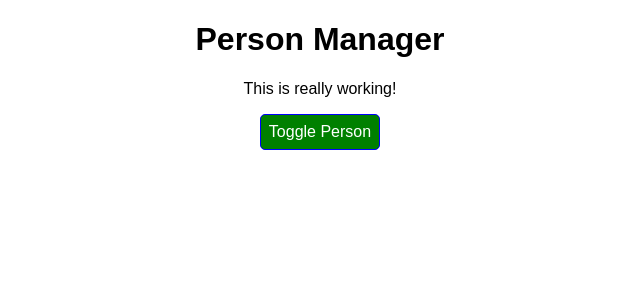
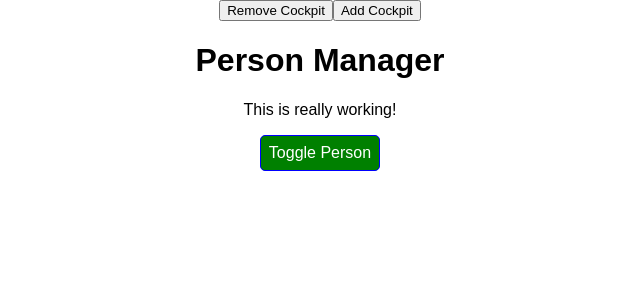
Before and after one commit to twood17/react-burger, a React app: page / in a window 1280 px wide. Shown: the top 300 px of the page, without its empty margins (320-960 px from the left). Built offline with nearby package versions, Linux system fonts and the light colour scheme.

Commit message:
workingon lifecycles and useEffect

```diff
--- a/src/components/Cockpit/Cockpit.js
+++ b/src/components/Cockpit/Cockpit.js
@@ -1,7 +1,26 @@
-import React from 'react';
+import React, {useEffect} from 'react';
 import classes from './Cockpit.css';
 
 const Cockpit = (props) => {
+
+	useEffect(() => {
+		console.log('[Cockpit.js] useEffect')
+		//http request...
+		setTimeout(() => {
+			alert('saved data to cloud!')
+		}, 1000);
+		return () => {
+			console.log('[Cockpit.js] cleanup work in useEffect')
+		}
+	}, [])
+
+	useEffect(() => {
+		console.log('[Cockpit.js] 2nd useEffect')
+		return () => {
+			console.log('[Cockpit.js] cleanup work in 2nd useEffect')
+		}
+	});
+
 	const assignedClasses = [];
 	let btnClass = '';
 	if (props.showPersons) {
--- a/src/components/Persons/Persons.js
+++ b/src/components/Persons/Persons.js
@@ -7,17 +7,20 @@
 	// 	return state
 	// }
 
+
+
 	shouldComponentUpdate(nextProps,nextState) {
 		console.log('[Persons.js] shouldComponentUpdate')
 		return true
 	}
 	getSnapshotBeforeUpdate(prevProps, prevState) {
-		console.log('[Persons.js] getSnapshotBeforreUpdate')
-
+		console.log('[Persons.js] getSnapshotBeforeUpdate')
+		return {message: 'Snapshot testing!'}
 	}
 
-	componentDidUpdate() {
+	componentDidUpdate(prevProps, prevState, snapshot) {
 		console.log('[Persons.js] componentDidUpdate')
+		console.log(snapshot)
 	}
 
 	render() {
--- a/src/containers/App.js
+++ b/src/containers/App.js
@@ -6,9 +6,8 @@
 
 class App extends Component {
 	constructor(props) {
-		super(props)
+		super(props);
 		console.log('[App.js] constructor');
-
 	}
 	//testing 2345
 	state = {
@@ -18,17 +17,27 @@
 			{ id: 'a3151615', name: 'Tom', age: 25 }
 		],
 		otherState: 'some value',
-		showPersons: false
+		showPersons: false,
+		showCockpit: true
 	};
 
-	static getDerivedStateFromProps(props, state){
-		console.log('[App.js] getDerivedStateFromProps', props)
+	static getDerivedStateFromProps(props, state) {
+		console.log('[App.js] getDerivedStateFromProps', props);
 		return state;
 	}
 
-	// componentDidMount() {
-	// 	console.log('[App.js] componentDidMount')
-	// }
+	componentDidMount() {
+		console.log('[App.js] componentDidMount');
+	}
+
+	shouldComponentUpdate(nextProps, nextState) {
+		console.log('[App.js] shouldComponentUpdate');
+		return true;
+	}
+
+	componentDidUpdate() {
+		console.log('[App.js] componentDidUpdate');
+	}
 
 	nameChangedHandler = (event, id) => {
 		const personIndex = this.state.persons.findIndex((p) => {
@@ -60,7 +69,7 @@
 	};
 
 	render() {
-		console.log('[App.js] render')
+		console.log('[App.js] render');
 		let persons = null;
 		// let btnClass = [ classes.Button ];
 
@@ -76,11 +85,26 @@
 
 		return (
 			<div className={classes.App}>
+				<button
+					onClick={() => {
+						this.setState({ showCockpit: false });
+					}}
+				>
+					Remove Cockpit
+				</button>
+				<button onClick={() => {
+					this.setState({showCockpit: true});
+				}}>
+					Add Cockpit
+				</button>
+				{this.state.showCockpit ? (
 					<Cockpit
-					title = {this.props.appTitle}
+						title={this.props.appTitle}
 						showPersons={this.state.showPersons}
 						persons={this.state.persons}
-					clicked={this.togglePersonsHandler} />
+						clicked={this.togglePersonsHandler}
+					/>
+				) : null}
 				{persons}
 			</div>
 		);
```
Lines whose indentation alone changed are shown as unchanged.
